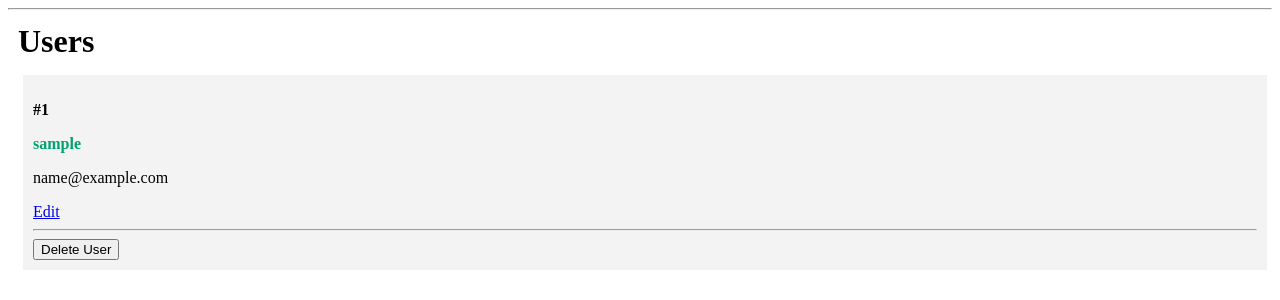
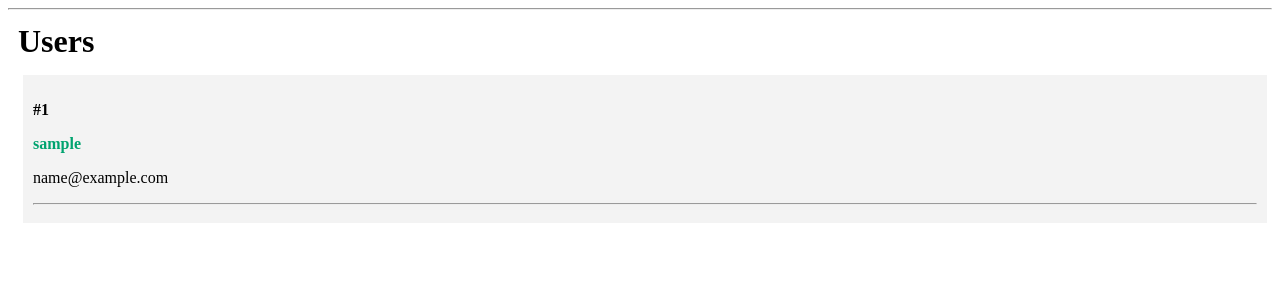
Before and after one commit to timothyschofield/073_Flask_SQLAlchemy_Extension_Web_App, a Flask app: page /users in a window 1280 px wide. Shown: the part 45-345 px from the top of the page. Run offline with Flask 3, Linux system fonts and the light colour scheme; tables that the repository leaves empty hold one stand-in row (values such as "Sample post").

Commit message:
Can Create users, list users, view user detail

```diff
--- a/app.py
+++ b/app.py
@@ -39,8 +39,8 @@ from flask_sqlalchemy import SQLAlchemy
 #### Initialize the Extension ####
 # If desired, you can enable SQLAlchemy’s native support for data classes by adding MappedAsDataclass as an additional parent class.
 # https://docs.sqlalchemy.org/en/20/changelog/whatsnew_20.html#native-support-for-dataclasses-mapped-as-orm-models
-from sqlalchemy.orm import DeclarativeBase, MappedAsDataclass
-class Base(DeclarativeBase, MappedAsDataclass):
+from sqlalchemy.orm import DeclarativeBase
+class Base(DeclarativeBase):
   pass
 
 db = SQLAlchemy(model_class=Base)
@@ -69,7 +69,7 @@ from sqlalchemy import Integer, String
 from sqlalchemy.orm import Mapped, mapped_column
 
 class User(db.Model):
-    id: Mapped[int] = mapped_column(primary_key=True, autoincrement=True)
+    id: Mapped[int] = mapped_column(primary_key=True)
     username: Mapped[str] = mapped_column(unique=True)
     email: Mapped[str]
 
@@ -111,13 +111,8 @@ def user_list():
 @app.route("/users/create", methods=["GET", "POST"])
 def user_create():
     if request.method == "POST":
-        user = User(
-            # is should be automaticaly generated
-            username=request.form["username"],
-            email=request.form["email"],
-        )
 
-        print(f"####################### {user.id} ############################")
+        user = User(username=request.form["username"], email=request.form["email"])
 
         db.session.add(user)
         db.session.commit()
--- a/templates/user/list.html
+++ b/templates/user/list.html
@@ -8,21 +8,14 @@
                 <p><b>#{{ user.id }}</b></p>
                 <b>
                     <p class="username">
-                        <a href="{{ url_for('user', user=user.id)}}">
+                        <a href="{{ url_for('user_detail', id=user.id)}}">
                             {{ user.username }}
                         </a>
                     </p>
                 </b>
                 <p>{{ user.email }}</p>
 
-                <a href="{{ url_for('edit', user_id=user.id) }}">Edit</a>
-
                 <hr>
-                <form method="POST"
-                        action="{{ url_for('delete', user_id=user.id) }}">
-                    <input type="submit" value="Delete User"
-                        onclick="return confirm('Are you sure you want to delete this entry?')">
-                </form>
 
             </div>
         {% endfor %}
```
